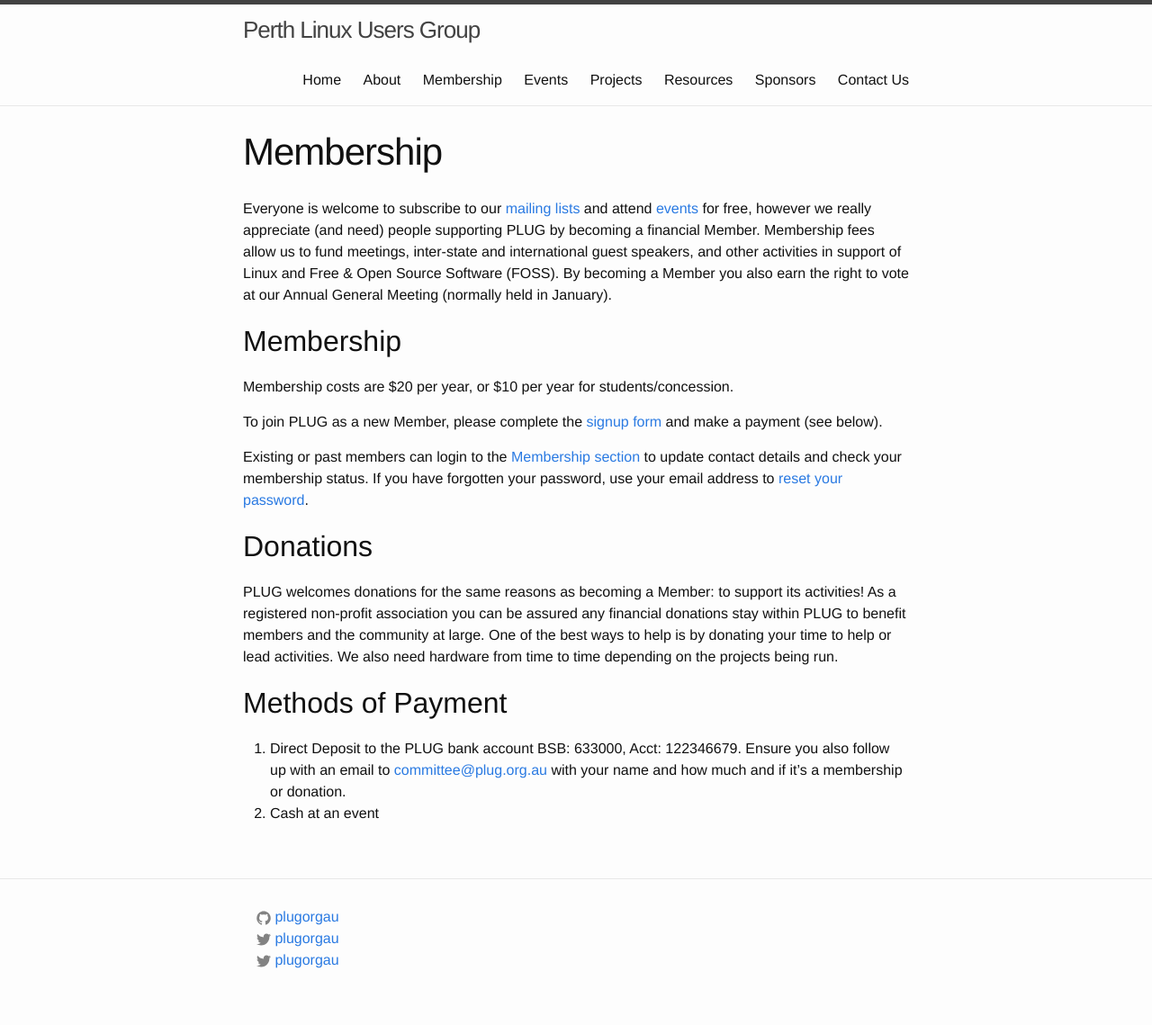
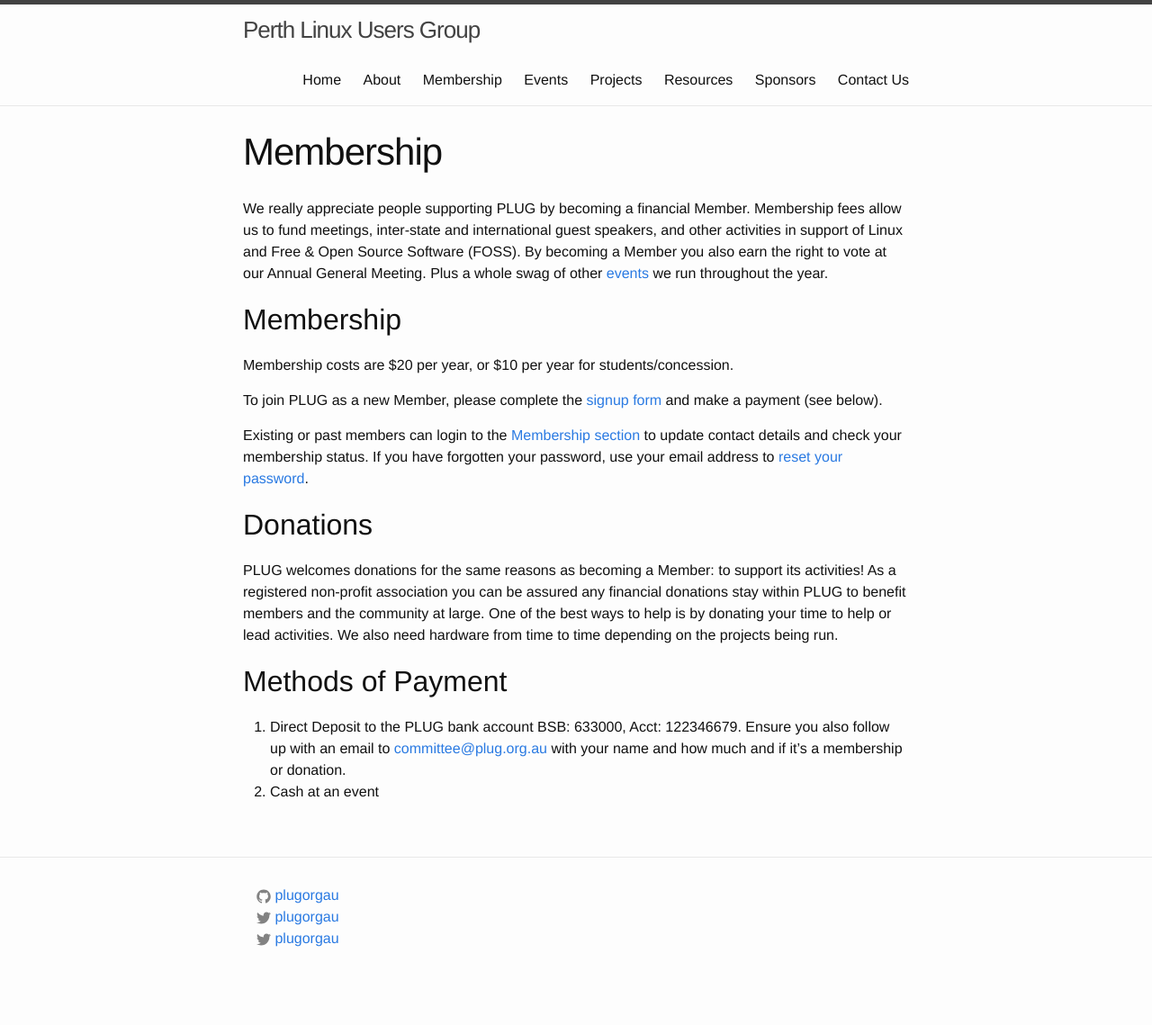
Before and after one commit to plugorgau/plugorgau.github.io, a Jekyll site: the page built from pages/membership.md, in a window 1280 px wide. Shown: the whole page at 90% size. Built offline with Jekyll 4.4.1, drawn with Linux system fonts in a browser that asks for light colours; after the commit the page ends 1115 px from its top, so only the background shows below that.

Commit message:
Update membership.md

```diff
--- a/pages/membership.md
+++ b/pages/membership.md
@@ -4,7 +4,7 @@ title: Membership
 permalink: /membership/
 ---
 
-Everyone is welcome to subscribe to our [mailing lists]({{ site.baseurl }}//resources/mailing-list) and attend [events]({{ site.baseurl }}//events) for free, however we really appreciate (and need) people supporting PLUG by becoming a financial Member. Membership fees allow us to fund meetings, inter-state and international guest speakers, and other activities in support of Linux and Free & Open Source Software (FOSS). By becoming a Member you also earn the right to vote at our Annual General Meeting (normally held in January).
+We really appreciate people supporting PLUG by becoming a financial Member. Membership fees allow us to fund meetings, inter-state and international guest speakers, and other activities in support of Linux and Free & Open Source Software (FOSS). By becoming a Member you also earn the right to vote at our Annual General Meeting. Plus a whole swag of other [events](https://www.plug.org.au/events) we run throughout the year.
 
 ## Membership
 
```
